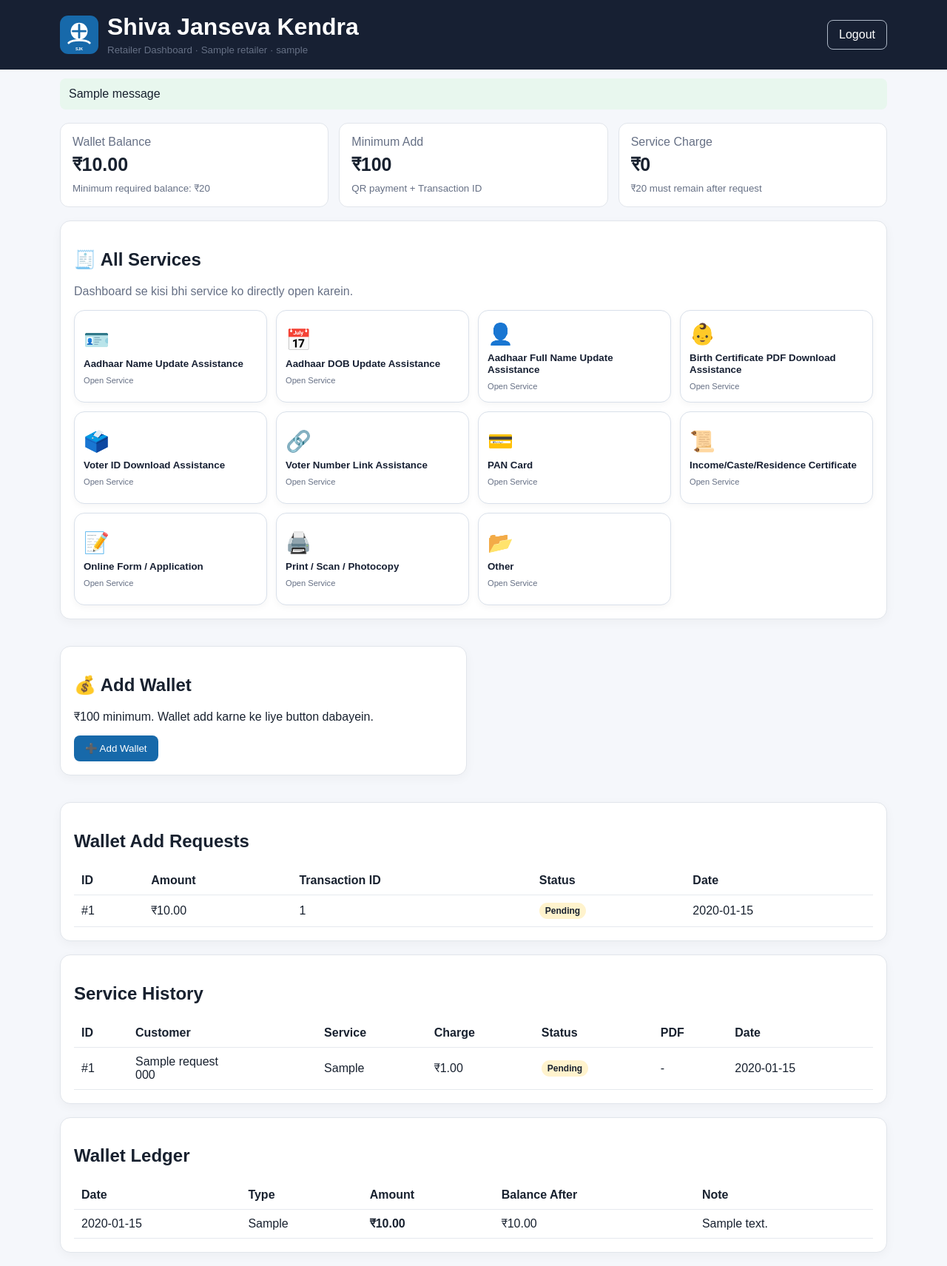
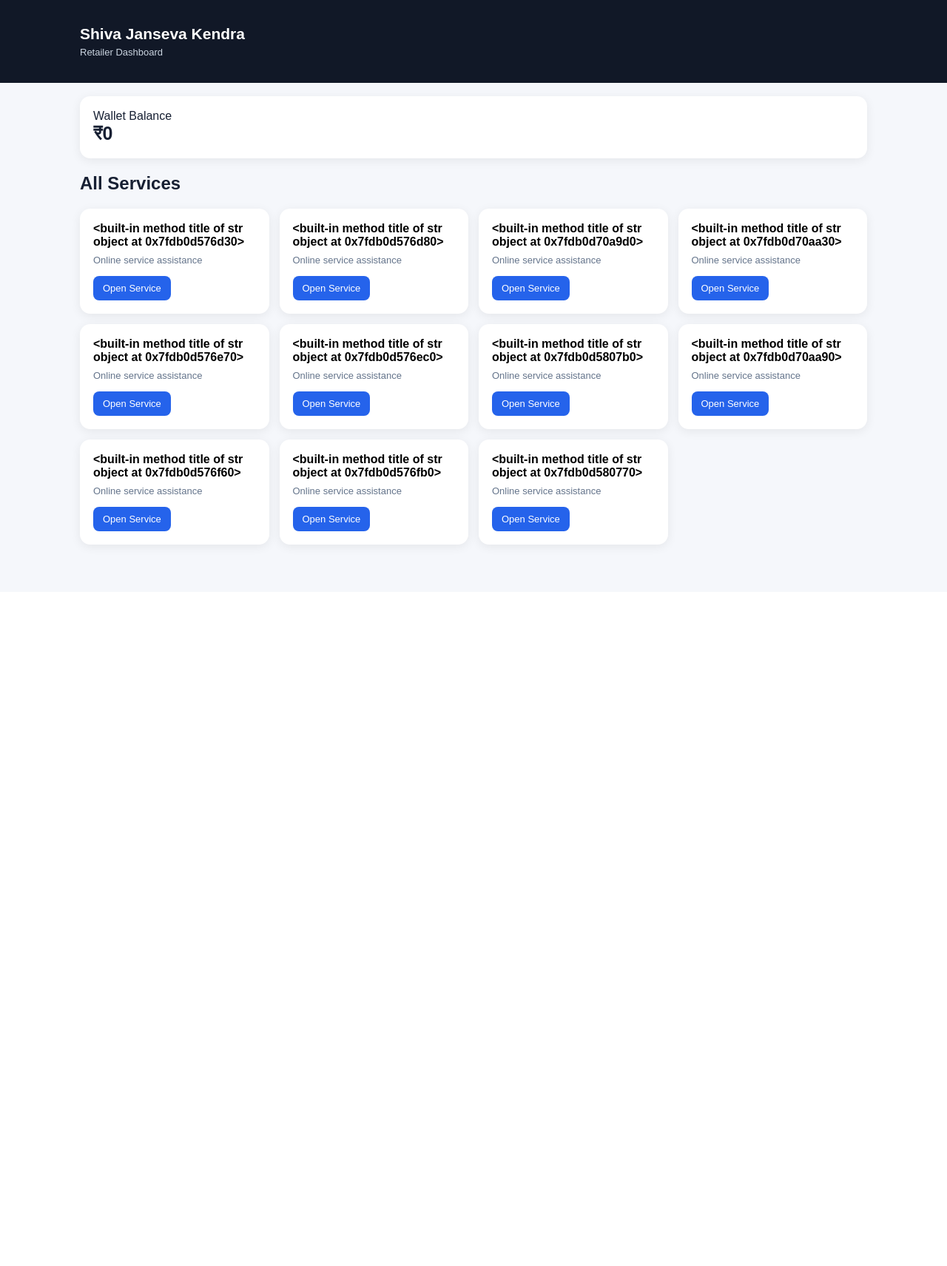
Before and after one commit to toprohitcybercafe-commits/shiava-janseva-kendra, a Flask app: page /retailer in a window 1280 px wide. Shown: the whole page at 74% size. After the commit the page ends 746 px from the top, so only its background shows below. Run offline with Flask 3, Linux system fonts and the light colour scheme; a user stored in the database is signed in; data comes from the database, SQL or seed files in the repository; tables that the repository leaves empty hold one stand-in row (values such as "Sample post"); one stand-in notice (Sample message) is shown.

Commit message:
Add files via upload

```diff
--- a/templates/retailer.html
+++ b/templates/retailer.html
@@ -1,106 +1,157 @@
-<!doctype html><html lang="hi"><head><meta charset="utf-8"><meta name="viewport" content="width=device-width,initial-scale=1"><title>Retailer Dashboard</title><link rel="stylesheet" href="/static/style.css"><style>
-body.modal-open{overflow:hidden}
-.service-modal{display:none;position:fixed;inset:0;z-index:9999;padding:18px;box-sizing:border-box;align-items:center;justify-content:center}
-.service-modal.open{display:flex}
-.service-modal-backdrop{position:absolute;inset:0;background:rgba(0,0,0,.55);backdrop-filter:blur(2px)}
-.service-modal-card{position:relative;z-index:1;width:min(760px,100%);max-height:92vh;overflow:auto;margin:0;padding:22px;box-sizing:border-box;box-shadow:0 20px 60px rgba(0,0,0,.28)}
-.service-modal-close{position:absolute;right:12px;top:10px;border:0;background:transparent;font-size:25px;line-height:1;cursor:pointer;padding:8px;color:#334155}
-.service-modal-card h2{padding-right:45px}
-@media(max-width:600px){.service-modal{padding:8px}.service-modal-card{max-height:96vh;padding:18px 14px}.service-modal-close{right:8px;top:7px}}
-</style></head><body>
-<header><div class="wrap nav"><div class="brand"><img src="/static/logo.svg" class="brand-logo" alt="Shiva Janseva Kendra logo"><div><h1>Shiva Janseva Kendra</h1><small>Retailer Dashboard · {{retailer.name}} · {{retailer.username}}</small></div></div><a class="btn ghost" href="/logout">Logout</a></div></header><main class="wrap">
-{% with messages=get_flashed_messages(with_categories=true) %}{% for cat,msg in messages %}<div class="alert {{cat}}">{{msg}}</div>{% endfor %}{% endwith %}
-<section class="wallet-grid"><div class="wallet-card"><span>Wallet Balance</span><strong>₹{{"{:,.2f}".format(retailer.wallet_balance or 0)}}</strong><small>Minimum required balance: ₹{{"{:,.0f}".format(min_required_balance)}}</small></div><div class="wallet-card"><span>Minimum Add</span><strong>₹{{"{:,.0f}".format(min_topup)}}</strong><small>QR payment + Transaction ID</small></div><div class="wallet-card"><span>Service Charge</span><strong>₹{{"{:,.0f}".format(service_charge)}}</strong><small>₹20 must remain after request</small></div></section>
+<!DOCTYPE html>
+<html lang="hi">
+<head>
+  <meta charset="UTF-8">
+  <meta name="viewport" content="width=device-width, initial-scale=1.0">
+  <title>Retailer Dashboard - Shiva Janseva Kendra</title>
+  <style>
+    *{box-sizing:border-box}
+    body{margin:0;font-family:Arial,sans-serif;background:#f5f7fb;color:#172033}
+    .top{background:#111827;color:#fff;padding:16px}
+    .top h1{margin:0;font-size:21px}.top p{margin:5px 0 0;color:#cbd5e1;font-size:13px}
+    .wrap{max-width:1100px;margin:auto;padding:18px}
+    .balance{background:#fff;border-radius:14px;padding:18px;margin-bottom:18px;box-shadow:0 3px 14px #00000012}
+    .balance strong{font-size:25px}
+    .services{display:grid;grid-template-columns:repeat(auto-fit,minmax(220px,1fr));gap:14px}
+    .service-tile{width:100%;text-align:left;border:0;background:#fff;border-radius:14px;padding:18px;cursor:pointer;box-shadow:0 3px 14px #00000012}
+    .service-tile:hover{transform:translateY(-1px)}
+    .service-tile h3{margin:0 0 8px;font-size:16px}.service-tile p{margin:0 0 14px;color:#64748b;font-size:13px}
+    .open{display:inline-block;background:#2563eb;color:white;border-radius:8px;padding:9px 13px;font-size:13px}
+    .modal{display:none;position:fixed;inset:0;background:#0008;z-index:9999;padding:20px;overflow:auto}
+    .modal.open{display:flex;align-items:center;justify-content:center}
+    .box{background:#fff;width:min(560px,100%);border-radius:16px;padding:20px;position:relative}
+    .close{position:absolute;right:14px;top:10px;border:0;background:none;font-size:28px;cursor:pointer}
+    label{display:block;font-weight:600;font-size:13px;margin:13px 0 6px}
+    input,select,textarea{width:100%;padding:11px;border:1px solid #d5dbe5;border-radius:8px;font-size:14px}
+    textarea{min-height:90px;resize:vertical}
+    .submit{margin-top:16px;width:100%;border:0;background:#16a34a;color:white;padding:12px;border-radius:9px;font-size:15px;font-weight:700;cursor:pointer}
+    .hint{font-size:12px;color:#64748b;margin-top:8px}
+    .empty{background:#fff;padding:20px;border-radius:12px;color:#64748b}
+  </style>
+</head>
+<body>
+  <div class="top">
+    <div class="wrap">
+      <h1>Shiva Janseva Kendra</h1>
+      <p>Retailer Dashboard</p>
+    </div>
+  </div>
 
-<section class="card services-dashboard">
-<h2>🧾 All Services</h2>
-<p class="muted">Dashboard se kisi bhi service ko directly open karein.</p>
-<div class="service-grid">
-{% for s in services %}<button type="button" class="service-tile" onclick="openService({{s|tojson}})"><span class="service-icon">{{ service_icons.get(s, '📄') }}</span><span>{{s}}</span><small>Open Service</small></button>{% endfor %}
-</div>
-</section>
+  <main class="wrap">
+    <section class="balance">
+      <div>Wallet Balance</div>
+      <strong>₹{{ wallet_balance|default(0) }}</strong>
+    </section>
 
-<div id="serviceModal" class="service-modal" aria-hidden="true">
-<div class="service-modal-backdrop" onclick="closeService()"></div>
-<section class="card service-modal-card" role="dialog" aria-modal="true" aria-labelledby="serviceModalTitle"><button type="button" class="service-modal-close" onclick="closeService()" aria-label="Close">✕</button><h2 id="serviceModalTitle">🧾 Service Request</h2>
-<p class="muted">Service select karte hi required fields dikhenge. Charge Admin set karta hai. Request ke baad wallet me kam se kam ₹{{"{:,.0f}".format(min_required_balance)}} rehna chahiye.</p>
-<form method="post" action="/retailer/service-request" id="serviceForm">
-<label>Service*<select name="service" id="serviceSelect" required><option value="">Select Service</option>{% for s in services %}<option value="{{s}}">{{s}}</option>{% endfor %}</select></label>
-<div id="serviceFields"></div>
-<label>Message / Extra Details<textarea name="message" maxlength="500" placeholder="Aadhaar number/OTP mat likhein"></textarea></label>
-<div id="chargeBox" class="notice">Service select karein.</div>
-<button class="btn">Submit Service Request</button></form>
+    <h2>All Services</h2>
+
+    <section class="services">
+      {% if services %}
+        {% for s in services %}
+          <button type="button" class="service-tile"
+                  onclick='openService({{ s|tojson|safe }})'>
+            <h3>{{ s.name|default(s.title|default(s)) }}</h3>
+            <p>{{ s.description|default("Online service assistance") }}</p>
+            <span class="open">Open Service</span>
+          </button>
+        {% endfor %}
+      {% else %}
+        <div class="empty">Abhi koi service available nahi hai.</div>
+      {% endif %}
+    </section>
+  </main>
+
+  <div id="serviceModal" class="modal" aria-hidden="true">
+    <div class="box">
+      <button type="button" class="close" onclick="closeService()" aria-label="Close">×</button>
+      <h2 id="modalTitle">Service Request</h2>
+
+      <form id="serviceForm" method="POST" action="/request">
+        <input type="hidden" id="serviceSelect" name="service">
+
+        <label for="customer_name">Customer Name</label>
+        <input id="customer_name" name="customer_name" type="text" required>
+
+        <label for="mobile">Mobile Number</label>
+        <input id="mobile" name="mobile" type="tel" maxlength="10" required>
+
+        <div id="dynamicFields"></div>
+
+        <label for="message">Additional Details</label>
+        <textarea id="message" name="message" placeholder="Agar koi extra information ho..."></textarea>
+
+        <button class="submit" type="submit">Submit Service Request</button>
+        <div class="hint">Submit karne se pehle customer details check kar lein.</div>
+      </form>
+    </div>
+  </div>
+
 <script>
-function openService(service){
- const modal=document.getElementById('serviceModal');
- const sel=document.getElementById('serviceSelect');
- sel.value=service;
- sel.dispatchEvent(new Event('change', {bubbles:true}));
- modal.classList.add('open');
- modal.setAttribute('aria-hidden','false');
- document.body.classList.add('modal-open');
+function getValue(obj, keys, fallback) {
+  if (!obj || typeof obj !== "object") return fallback;
+  for (const key of keys) {
+    if (obj[key] !== undefined && obj[key] !== null && obj[key] !== "") return obj[key];
+  }
+  return fallback;
 }
-function closeService(){
- const modal=document.getElementById('serviceModal');
- modal.classList.remove('open');
- modal.setAttribute('aria-hidden','true');
- document.body.classList.remove('modal-open');
+
+function openService(service) {
+  const modal = document.getElementById("serviceModal");
+  const select = document.getElementById("serviceSelect");
+  const title = document.getElementById("modalTitle");
+  const fields = document.getElementById("dynamicFields");
+
+  const name = typeof service === "string"
+    ? service
+    : getValue(service, ["name","title","service","label"], "Service Request");
+
+  title.textContent = name;
+  select.value = name;
+
+  fields.innerHTML = "";
+
+  const rawFields = typeof service === "object" && service
+    ? getValue(service, ["fields","service_fields"], [])
+    : [];
+
+  let list = rawFields;
+  if (typeof rawFields === "string") {
+    try { list = JSON.parse(rawFields); } catch(e) { list = []; }
+  }
+
+  if (Array.isArray(list)) {
+    list.forEach((item, index) => {
+      const fieldName = typeof item === "string" ? item : getValue(item, ["name","label","field"], "Document");
+      const inputName = typeof item === "string" ? item.toLowerCase().replace(/[^a-z0-9]+/g,"_") : getValue(item, ["key","name","field"], "field_"+index);
+      const label = document.createElement("label");
+      label.textContent = fieldName;
+      const input = document.createElement("input");
+      input.name = inputName;
+      input.type = "text";
+      fields.appendChild(label);
+      fields.appendChild(input);
+    });
+  }
+
+  modal.classList.add("open");
+  modal.setAttribute("aria-hidden","false");
+  document.body.style.overflow = "hidden";
 }
-document.addEventListener('keydown',e=>{if(e.key==='Escape') closeService();});
-const fields={{service_fields|tojson}};
-const states=[
-'Andhra Pradesh','Arunachal Pradesh','Assam','Bihar','Chhattisgarh','Goa','Gujarat','Haryana','Himachal Pradesh','Jharkhand','Karnataka','Kerala','Madhya Pradesh','Maharashtra','Manipur','Meghalaya','Mizoram','Nagaland','Odisha','Punjab','Rajasthan','Sikkim','Tamil Nadu','Telangana','Tripura','Uttar Pradesh','Uttarakhand','West Bengal',
-'Andaman and Nicobar Islands','Chandigarh','Dadra and Nagar Haveli and Daman and Diu','Delhi','Jammu and Kashmir','Ladakh','Lakshadweep','Puducherry'
-];
-const charges={% set dummy=namespace(x=1) %}{ {% for c in service_charges %}{{c.service|tojson}}:{{c.charge|float}},{% endfor %} };
-const sel=document.getElementById('serviceSelect'), holder=document.getElementById('serviceFields'), box=document.getElementById('chargeBox');
-sel.addEventListener('change',()=>{holder.innerHTML=''; const fs=fields[sel.value]||[]; fs.forEach(([key,label,type,req])=>{const l=document.createElement('label');l.textContent=label+(req?'*':'');let i;if(key==='state_name'){i=document.createElement('select');i.name=key;i.required=req;const first=document.createElement('option');first.value='';first.textContent='Select State / UT';i.appendChild(first);states.forEach(st=>{const o=document.createElement('option');o.value=st;o.textContent=st;i.appendChild(o)});}else{i=document.createElement('input');i.name=key;i.type=type;i.required=req;i.maxLength=120;}l.appendChild(i);holder.appendChild(l)});const c=Number(charges[sel.value]||0);box.textContent='Service Charge: ₹'+c.toFixed(2);});
 
-async function updatePresence(){
-  const service=sel.value||'';
-  try{
-    await fetch('/retailer/presence',{method:'POST',headers:{'Content-Type':'application/x-www-form-urlencoded'},body:'service='+encodeURIComponent(service),credentials:'same-origin',keepalive:true});
-  }catch(e){}
+function closeService() {
+  const modal = document.getElementById("serviceModal");
+  modal.classList.remove("open");
+  modal.setAttribute("aria-hidden","true");
+  document.body.style.overflow = "";
 }
-async function markOffline(){
-  try{await fetch('/retailer/presence/offline',{method:'POST',credentials:'same-origin',keepalive:true});}catch(e){}
-}
-sel.addEventListener('change',updatePresence);
-updatePresence();
-setInterval(updatePresence,10000);
-window.addEventListener('pagehide',markOffline);
-</script></section></div>
 
-<div class="two-col">
-<section class="card">
-<h2>💰 Add Wallet</h2>
-<p>₹{{"{:,.0f}".format(min_topup)}} minimum. Wallet add karne ke liye button dabayein.</p>
-<button type="button" class="btn" id="openWalletBtn" onclick="toggleWalletBox()">➕ Add Wallet</button>
-<div id="walletBox" style="display:none;margin-top:16px;">
-<p class="muted">QR scan karke payment karein, phir Transaction ID/UTR submit karein.</p>
-<img class="qr" src="/static/qr.jpg" alt="Payment QR Code">
-<form method="post" action="/retailer/topup">
-<label>Amount (₹)<input name="amount" type="number" min="{{min_topup}}" step="1" required></label>
-<label>Transaction ID / UTR<input name="transaction_id" maxlength="100" required placeholder="Payment ke baad UTR/Transaction ID"></label>
-<button class="btn">Submit Wallet Request</button>
-</form>
-</div>
-<script>
-function toggleWalletBox(){
- const box=document.getElementById('walletBox');
- const btn=document.getElementById('openWalletBtn');
- const open=box.style.display==='none';
- box.style.display=open?'block':'none';
- btn.textContent=open?'✖ Close Wallet':'➕ Add Wallet';
-}
+document.getElementById("serviceModal").addEventListener("click", function(e) {
+  if (e.target === this) closeService();
+});
+
+document.addEventListener("keydown", function(e) {
+  if (e.key === "Escape") closeService();
+});
 </script>
-</section>
-
-</div>
-
-<section class="card"><h2>Wallet Add Requests</h2><div class="tablewrap"><table><thead><tr><th>ID</th><th>Amount</th><th>Transaction ID</th><th>Status</th><th>Date</th></tr></thead><tbody>{% for t in topups %}<tr><td>#{{t.id}}</td><td>₹{{"{:,.2f}".format(t.amount)}}</td><td>{{t.transaction_id}}</td><td><span class="badge {{t.status|lower}}">{{t.status}}</span></td><td>{{t.created_at}}</td></tr>{% else %}<tr><td colspan="5">No wallet requests yet.</td></tr>{% endfor %}</tbody></table></div></section>
-
-<section class="card"><h2>Service History</h2><div class="tablewrap"><table><thead><tr><th>ID</th><th>Customer</th><th>Service</th><th>Charge</th><th>Status</th><th>PDF</th><th>Date</th></tr></thead><tbody>{% for r in requests %}<tr><td>#{{r.id}}</td><td>{{r.name}}<br>{{r.phone}}</td><td>{{r.service}}</td><td>₹{{"{:,.2f}".format(r.charge)}}</td><td>{% if r.status=="Success" %}<span class="approved-msg">🟢 Successfully Approved</span>{% else %}<span class="badge {{r.status|lower}}">{{r.status}}</span>{% endif %}</td><td>{% if r.status=="Success" and r.pdf_filename %}<a class="btn" href="/retailer/request/{{r.id}}/download">📄 Download PDF</a>{% else %}-{% endif %}</td><td>{{r.created_at}}</td></tr>{% else %}<tr><td colspan="7">No service requests yet.</td></tr>{% endfor %}</tbody></table></div></section>
-
-<section class="card"><h2>Wallet Ledger</h2><div class="tablewrap"><table><thead><tr><th>Date</th><th>Type</th><th>Amount</th><th>Balance After</th><th>Note</th></tr></thead><tbody>{% for l in ledger %}<tr><td>{{l.created_at}}</td><td>{{l.type}}</td><td class="{% if l.amount < 0 %}negative{% else %}positive{% endif %}">₹{{"{:,.2f}".format(l.amount)}}</td><td>₹{{"{:,.2f}".format(l.balance_after)}}</td><td>{{l.note or '-'}}</td></tr>{% else %}<tr><td colspan="5">No ledger entries yet.</td></tr>{% endfor %}</tbody></table></div></section>
-</main></body></html>
+</body>
+</html>
```
